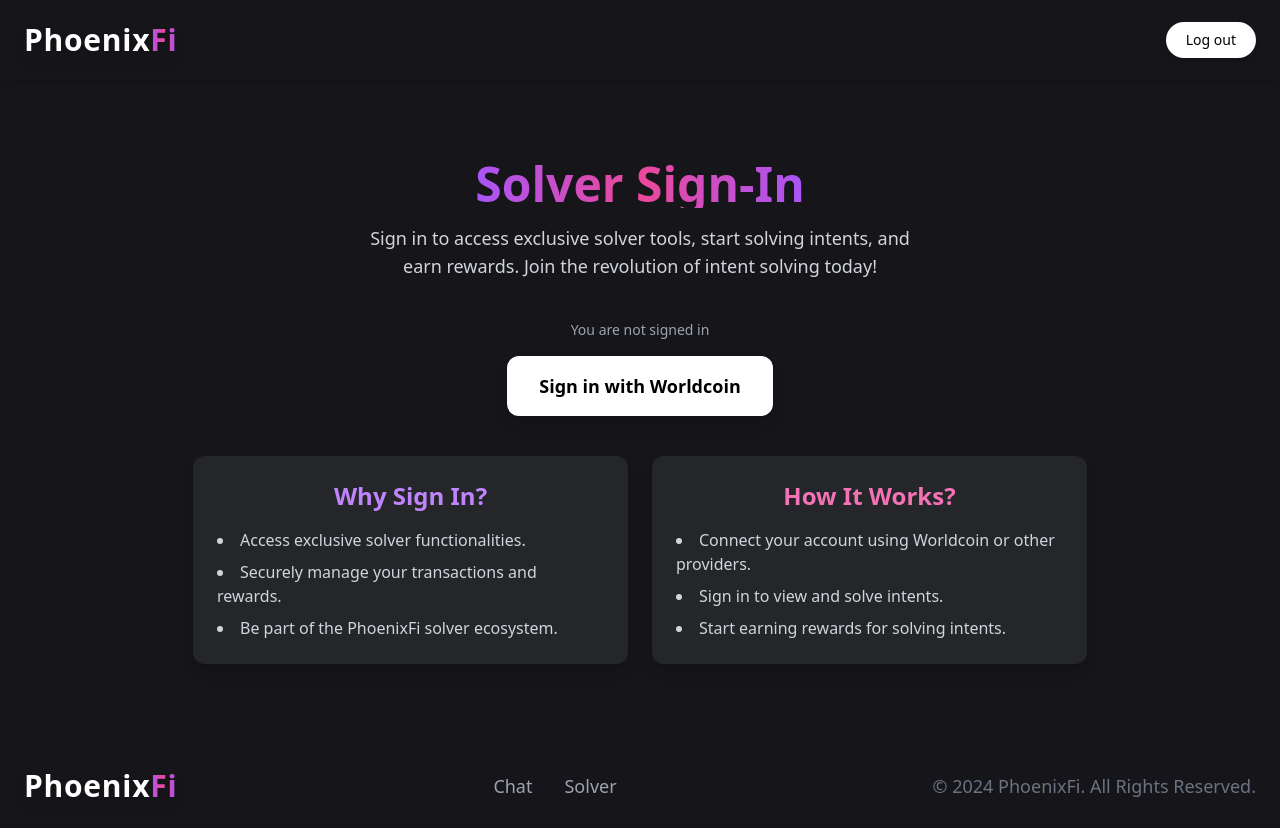
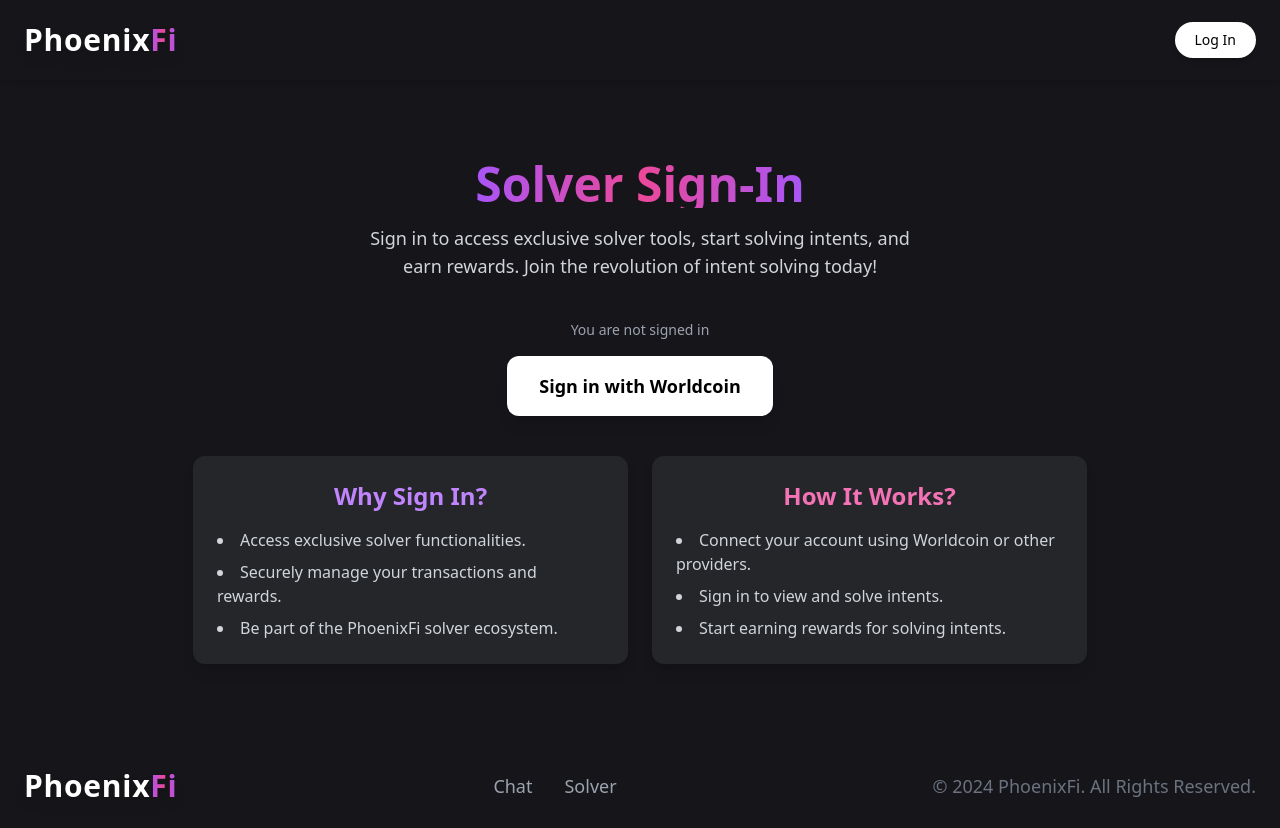
Before and after one commit to sambit-sankalp/ethbangkok-solver, a Next.js app: page / in a window 1280 px wide. Built offline with nearby package versions, Linux system fonts and the light colour scheme; no server answers.

Commit message:
fix:navbar change

```diff
--- a/components/Navbar.tsx
+++ b/components/Navbar.tsx
@@ -1,6 +1,16 @@
 import React from 'react';
+import { signIn, signOut, useSession } from 'next-auth/react';
 
-const Navbar = () => {
+const Navbar: React.FC = () => {
+  const { data: session } = useSession();
+
+  // Function to truncate address
+  const truncateAddress = (address: string): string => {
+    return `${address.substring(0, 6)}...${address.substring(
+      address.length - 4
+    )}`;
+  };
+
   return (
     <header className="w-full sticky top-0 shrink-0 z-20 bg-[#16161a] shadow-md">
       <div className="flex items-center justify-between h-20 max-w-7xl mx-auto px-6">
@@ -14,9 +24,38 @@
 
         {/* Buttons */}
         <div className="flex items-center space-x-4">
-          <button className="px-5 py-2 bg-white text-black font-medium text-sm rounded-full hover:from-purple-600 hover:via-pink-600 hover:to-purple-600 focus:outline-none focus:ring-2 focus:ring-purple-500 focus:ring-offset-2 focus:ring-offset-black shadow-md transition-all">
-            Log out
-          </button>
+          {session ? (
+            <>
+              {/* Truncated Address */}
+              <span className="text-white text-sm">
+                {session.user?.email
+                  ? truncateAddress(session.user.email)
+                  : 'No Address'}
+              </span>
+              <button
+                onClick={() => signOut()}
+                className="px-5 py-2 bg-white text-black font-medium text-sm rounded-full hover:from-purple-600 hover:via-pink-600 hover:to-purple-600 focus:outline-none focus:ring-2 focus:ring-purple-500 focus:ring-offset-2 focus:ring-offset-black shadow-md transition-all"
+              >
+                Log Out
+              </button>
+            </>
+          ) : (
+            <a
+              href={`/api/auth/signin`}
+              onClick={(e) => {
+                e.preventDefault();
+                signIn('worldcoin'); // when worldcoin is the only provider
+                // signIn() // when there are multiple providers
+              }}
+            >
+              <button
+                onClick={() => signIn('worldcoin')}
+                className="px-5 py-2 bg-white text-black font-medium text-sm rounded-full hover:from-purple-600 hover:via-pink-600 hover:to-purple-600 focus:outline-none focus:ring-2 focus:ring-purple-500 focus:ring-offset-2 focus:ring-offset-black shadow-md transition-all"
+              >
+                Log In
+              </button>
+            </a>
+          )}
         </div>
       </div>
     </header>
```
